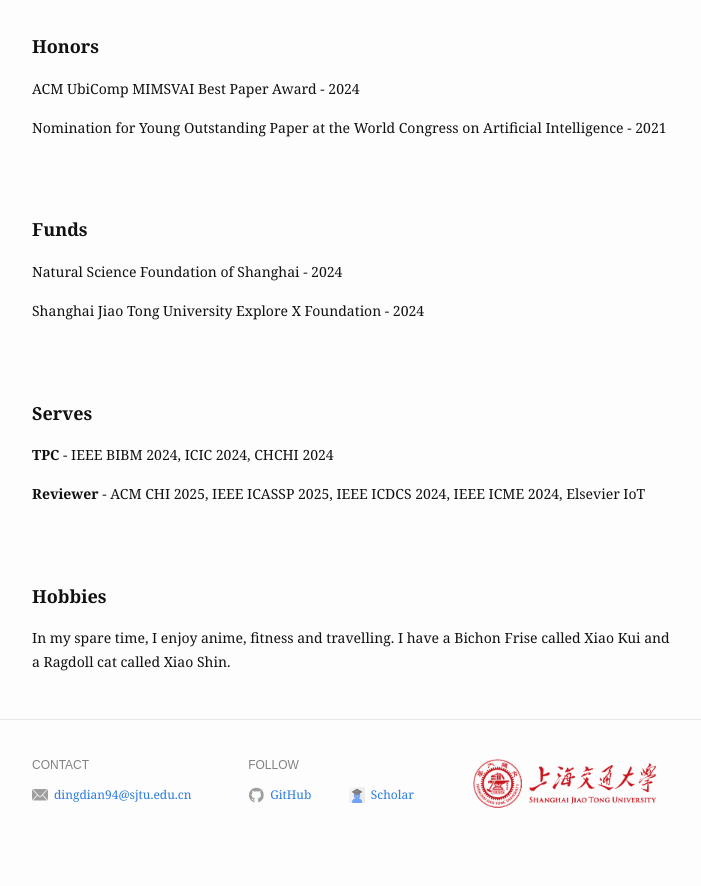
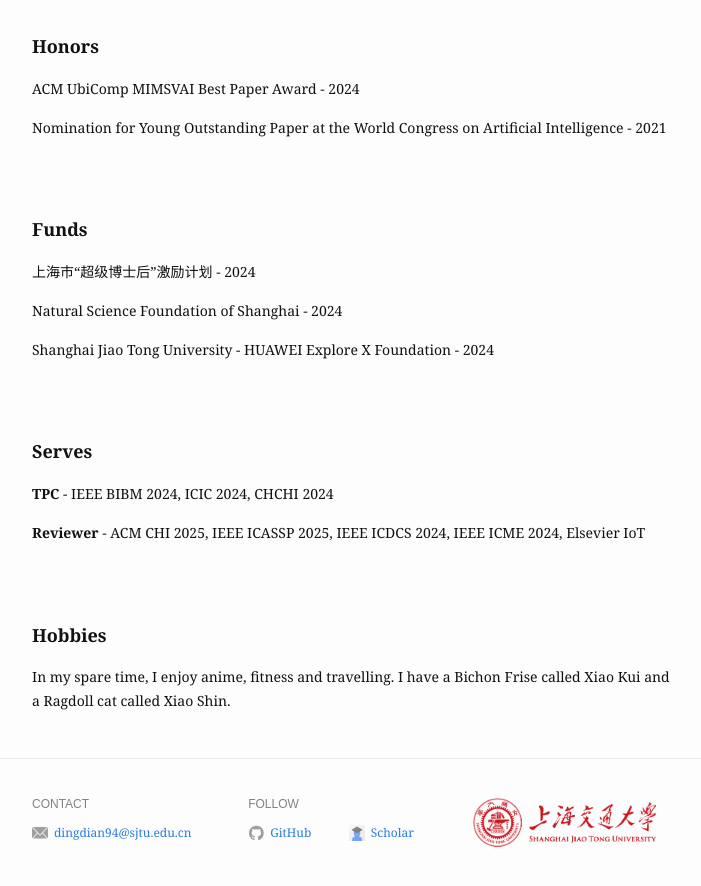
Before and after one commit to dianding0102/dian_web, a Jekyll site: the page built from index.md, in a window 1280 px wide and 900 px high, scrolled down 1575 px. Shown: the top 886 px of the window, without its empty margins (288-989 px from the left). Built offline with Jekyll 4.4.1, drawn with Linux system fonts in a browser that asks for light colours; before the commit the page ends 2436 px from its top, so only the background shows below that.

Commit message:
1
超博

```diff
--- a/_layouts/home.html
+++ b/_layouts/home.html
@@ -124,10 +124,13 @@
         <font size=4><b>Funds</b></font>
         </p>
         <p>
+          上海市“超级博士后”激励计划  - 2024
+        </p>
+        <p>
           Natural Science Foundation of Shanghai  - 2024
         </p>
         <p>
-          Shanghai Jiao Tong University Explore X Foundation - 2024
+          Shanghai Jiao Tong University - HUAWEI Explore X Foundation - 2024
         </p>
         </div>
       </div>
```
